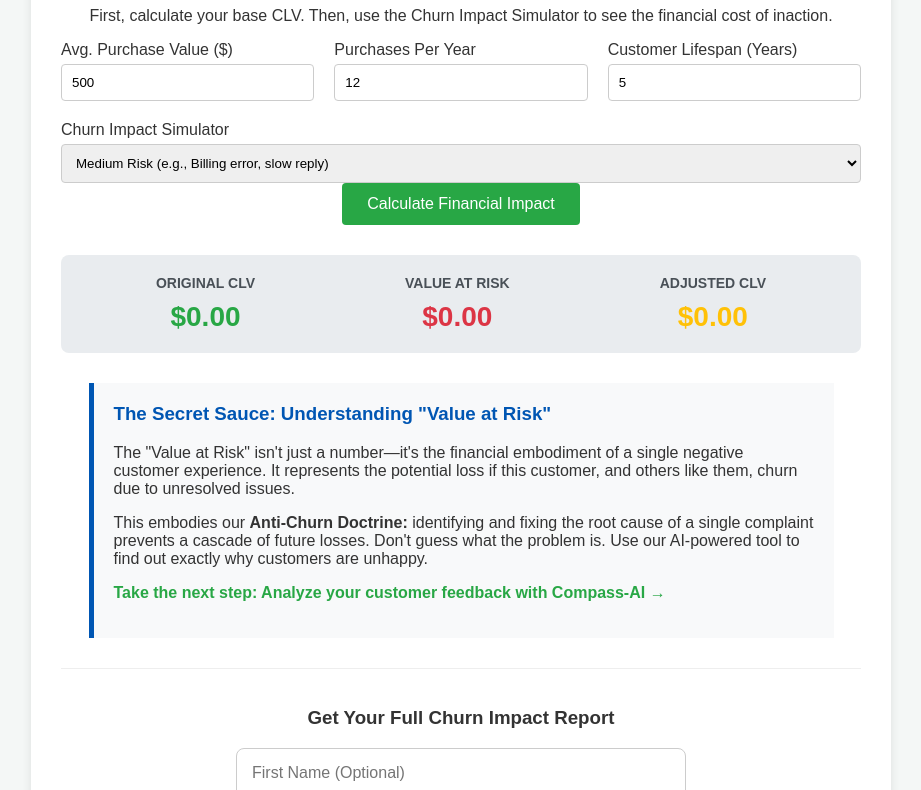
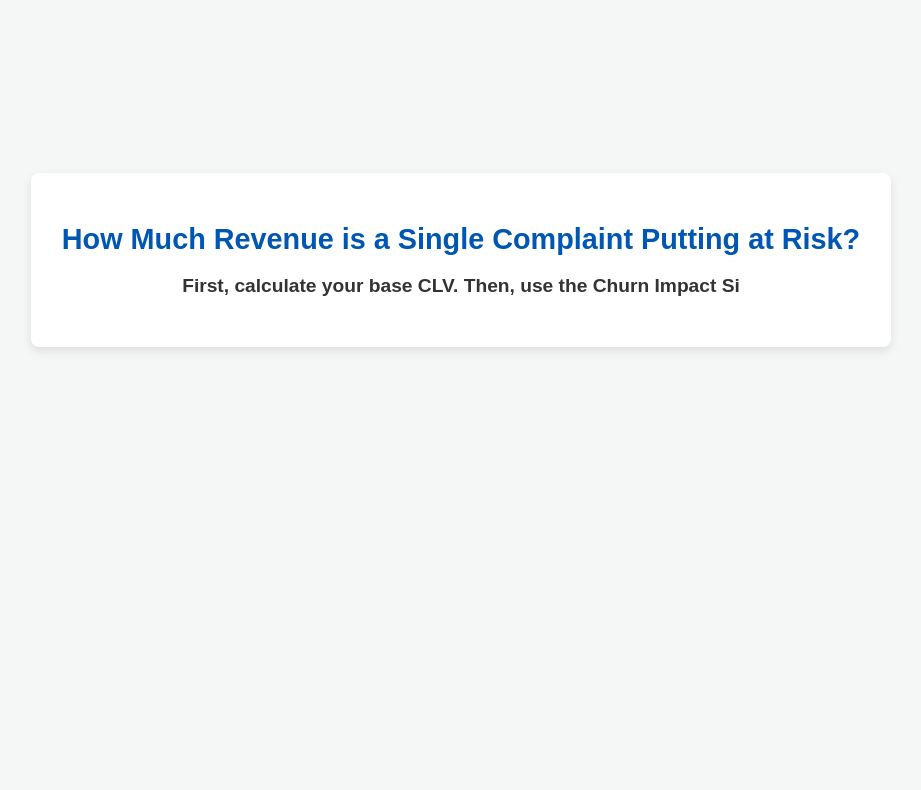
Before and after one commit to amrab05/CLV-Calculator, a website: page index.html in a window 1280 px wide. Shown: the part 160-950 px from the top of the page, without its empty margins (179-1100 px from the left). After the commit the page ends 840 px from the top, so only its background shows below. Drawn offline with Linux system fonts and the light colour scheme.

Commit message:
font size updates

```diff
--- a/index.html
+++ b/index.html
@@ -5,73 +5,34 @@
   <meta name="viewport" content="width=device-width, initial-scale=1.0">
   <title>CLV & Churn Impact Calculator</title>
   <link rel="stylesheet" href="style.css">
+  <style>
+    h1 {
+      font-size: 1.8em;
+      font-weight: bold;
+      color: #0056b3;
+    }
+    .subtitle {
+      font-size: 1.2em;
+      font-weight: bold;
+      margin-bottom: 20px;
+    }
+    label {
+      font-weight: bold;
+    }
+    #calculateBtn {
+      margin-top: 30px;
+    }
+    .explanation-section a {
+      color: #28a745;
+      font-weight: bold;
+      text-decoration: none;
+    }
+    .explanation-section a:hover {
+      text-decoration: underline;
+    }
+  </style>
 </head>
 <body>
   <div class="container">
     <h1>How Much Revenue is a Single Complaint Putting at Risk?</h1>
-        <p>First, calculate your base CLV. Then, use the Churn Impact Simulator to see the financial cost of inaction.</p>
-
-        <div class="calculator-section">
-            <div class="input-group">
-                <div class="input-field">
-                    <label for="avgPurchaseValue">Avg. Purchase Value ($)</label>
-                    <input type="number" id="avgPurchaseValue" value="500">
-                </div>
-                <div class="input-field">
-                    <label for="purchasesPerYear">Purchases Per Year</label>
-                    <input type="number" id="purchasesPerYear" value="12">
-                </div>
-                <div class="input-field">
-                    <label for="lifespan">Customer Lifespan (Years)</label>
-                    <input type="number" id="lifespan" value="5">
-                </div>
-            </div>
-            <div class="input-field" style="margin-top: 20px;">
-                <label for="churnRisk">Churn Impact Simulator</label>
-                <select id="churnRisk">
-                    <option value="0.10">Low Risk (e.g., Minor inconvenience)</option>
-                    <option value="0.25" selected>Medium Risk (e.g., Billing error, slow reply)</option>
-                    <option value="0.50">High Risk (e.g., Product failure, rude service)</option>
-                    <option value="0.75">Critical Risk (e.g., Data breach, public safety issue)</option>
-                </select>
-            </div>
-            <button onclick="calculateImpact()">Calculate Financial Impact</button>
-        </div>
-
-        <div class="results">
-            <div class="result-item">
-                <h4>Original CLV</h4>
-                <p id="originalClv">$0.00</p>
-            </div>
-            <div class="result-item">
-                <h4>Value at Risk</h4>
-                <p id="valueAtRisk">$0.00</p>
-            </div>
-            <div class="result-item">
-                <h4>Adjusted CLV</h4>
-                <p id="adjustedClv">$0.00</p>
-            </div>
-        </div>
-
-        <!-- === NEW STRATEGIC HOOK SECTION === -->
-        <div class="explanation-section">
-            <h3>The Secret Sauce: Understanding "Value at Risk"</h3>
-            <p>The "Value at Risk" isn't just a number—it's the financial embodiment of a single negative customer experience. It represents the potential loss if this customer, and others like them, churn due to unresolved issues.</p>
-            <p>This embodies our <strong>Anti-Churn Doctrine:</strong> identifying and fixing the root cause of a single complaint prevents a cascade of future losses. Don't guess what the problem is. Use our AI-powered tool to find out exactly why customers are unhappy.</p>
-            <p><strong><a href="https://compass.aiadvisorsgroup.co/" target="_blank" rel="noopener noreferrer">Take the next step: Analyze your customer feedback with Compass-AI →</a></strong></p>
-        </div>
-        <!-- === END OF NEW SECTION === -->
-
-        <div class="report-section">
-            <h3>Get Your Full Churn Impact Report</h3>
-            <form id="reportForm">
-                <input type="text" id="firstName" placeholder="First Name (Optional)" class="form-element">
-                <input type="email" id="email" placeholder="Your Email (Required)" required class="form-element">
-                <button type="submit" class="form-element">Send My Report →</button>
-            </form>
-        </div>
-
-    </div>
-    <script src="script.js"></script>
-</body>
-</html>
+    <p class="subtitle">First, calculate your base CLV. Then, use the Churn Impact Si
```
Lines whose indentation alone changed are shown as unchanged.
